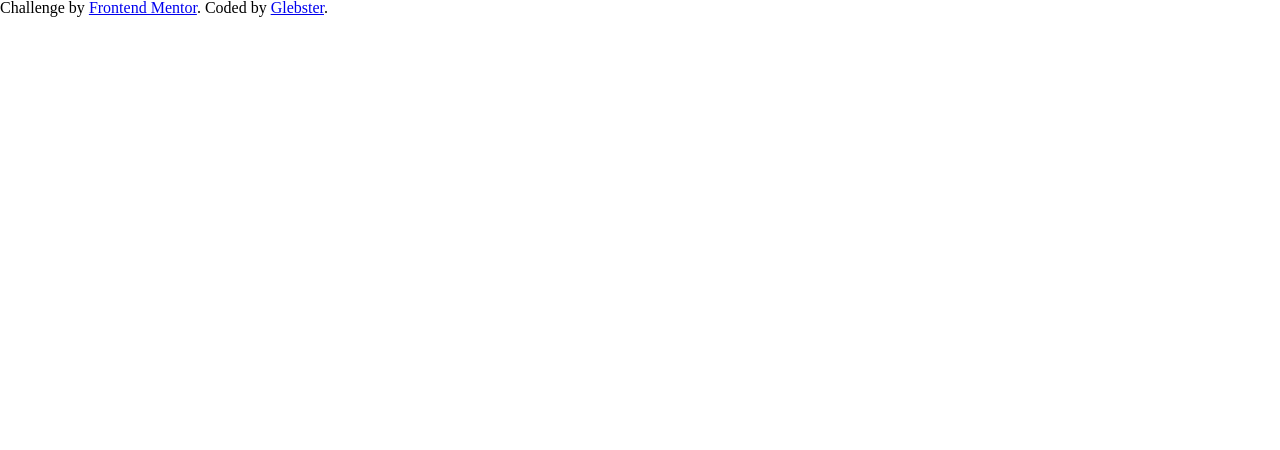
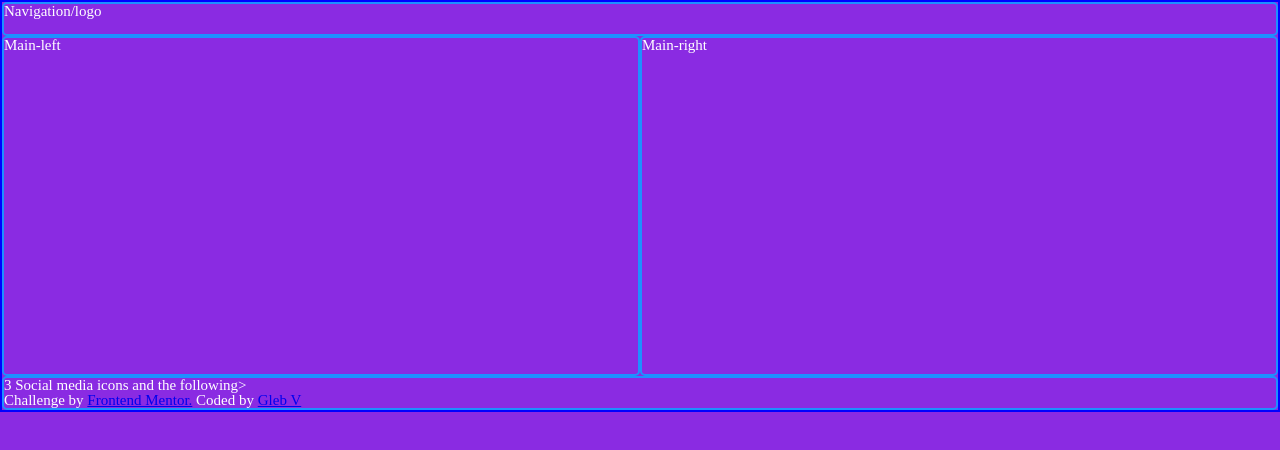
Before and after one commit to wglebster/FrontendMentor, a plain HTML site: page Huddle_landing_page/index.html in a window 1280 px wide. Drawn offline with Linux system fonts and the light colour scheme.

Commit message:
commit grid

```diff
--- a/Huddle_landing_page/index.html
+++ b/Huddle_landing_page/index.html
@@ -2,27 +2,27 @@
 <html lang="en">
 
 <head>
-    <meta charset="UTF-8">
-    <meta name="viewport" content="width=device-width, initial-scale=1.0">
+    <!--
+    <meta name="viewport" content="width=device-width, initial-scale=1.0"> -->
     <!-- displays site properly based on user's device -->
+    <link rel="stylesheet" type="text/css" href="./styles/reset.css">
+    <link rel="stylesheet" type="text/css" href="./styles/style.css">
 
-    <link rel="icon" type="image/png" sizes="32x32" href="./images/favicon-32x32.png">
-    <link rel="stylesheet" type="text/css" href="./styles/reset.css">
-    <link rel="stylesheet" href="./styles/style.css" type="text.css">
+    <link rel="icon" type="image/png" href="./images/favicon-32x32.png">
     <title>Frontend Mentor | Huddle landing page with single introductory section</title>
 
 </head>
 
 <body>
-
-
-
-    <footer>
-        <p class="attribution">
-            Challenge by <a href="https://www.frontendmentor.io?ref=challenge" target="_blank">Frontend Mentor</a>. Coded by
-            <a href="#">Glebster</a>.
-        </p>
-    </footer>
+    <div id="container">
+        <div class="box nav">Navigation/logo</div>
+        <div class="box main-left">Main-left</div>
+        <div class="box main-right">Main-right</div>
+        <div class="box footer">3 Social media icons and the following><br> Challenge by
+            <a href="https://www.frontendmentor.io/challenges/huddle-landing-page-with-a-single-introductory-section-B_2Wvxgi0">Frontend Mentor.</a> Coded by
+            <a href="https://github.com/wglebster">Gleb V</a>
+        </div>
+    </div>
 </body>
 
 </html>
--- a/Huddle_landing_page/styles/style.css
+++ b/Huddle_landing_page/styles/style.css
@@ -1,8 +1,36 @@
-.attribution {
-    font-size: 11px;
-    text-align: center;
+html {
+    font-size: 15px;
+    color: white;
+    ..
 }
 
-.attribution a {
-    color: hsl(228, 45%, 44%);
+body {
+    background-color: blueviolet;
 }
+
+#container {
+    border: 2px blue solid;
+    height: auto;
+    width: auto;
+    display: grid;
+    grid-template-columns: 1fr 1fr;
+    grid-template-rows: 1fr 10fr 1fr;
+    /*grid-gap: 10px 15px;*/
+}
+
+.nav {
+    /* grid-column-start: 1;
+    grid-column-end: 3;
+    grid-row-start: 1;
+    grid-row-end: 1; */
+    grid-area: 1 / 3 / 1 / 1;
+}
+
+.footer {
+    grid-area: 3 / 3 / 3 / 1;
+}
+
+.box {
+    border-radius: 5px;
+    border: 2px dodgerblue solid;
+}
```
